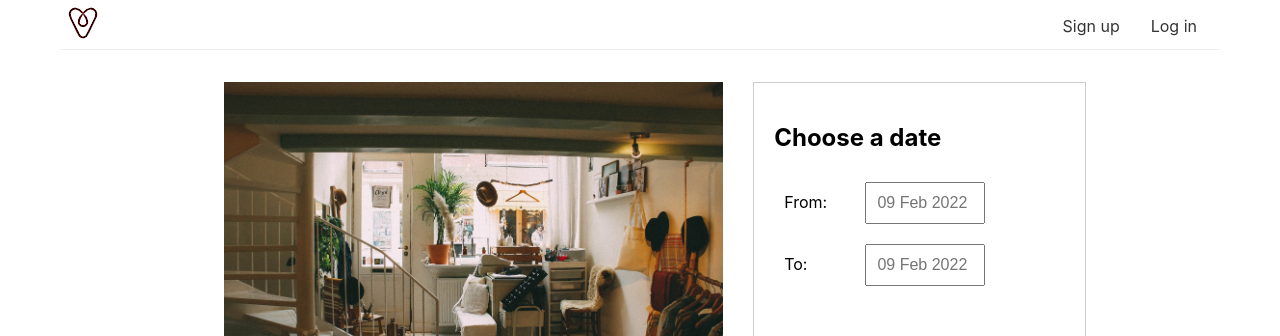
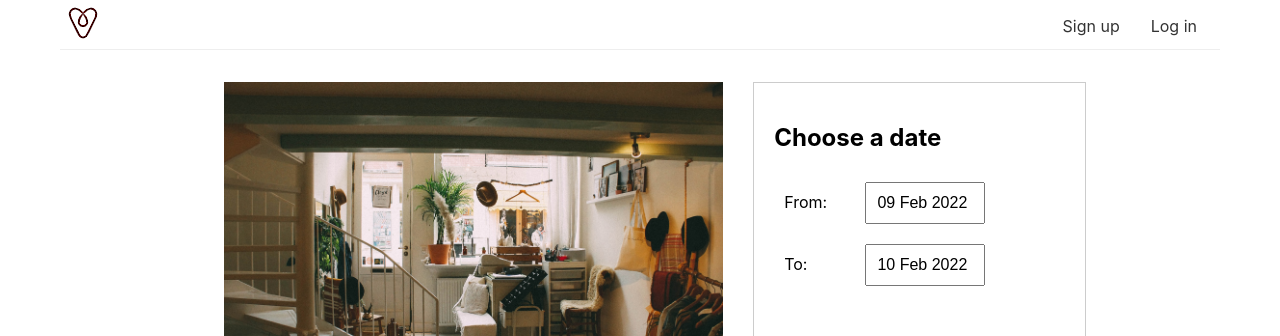
Before and after one commit to mbelenmontoya/airbnb-clone, a Next.js app: page /houses/1 in a window 1280 px wide. Shown: the top 336 px of the page. Built offline with nearby package versions, Linux system fonts and the light colour scheme.

Commit message:
datepiker sync dates

```diff
--- a/components/DateRangePicker.js
+++ b/components/DateRangePicker.js
@@ -1,8 +1,11 @@
+import { useState } from "react";
+
 import DayPickerInput from "react-day-picker/DayPickerInput";
+import { DateUtils } from "react-day-picker";
+
 import "react-day-picker/lib/style.css";
 import dateFnsFormat from "date-fns/format";
 import dateFnsParse from "date-fns/parse";
-import { useState } from "react";
 
 const parseDate = (str, format, locale) => {
   const parsed = dateFnsParse(str, format, new Date(), { locale });
@@ -14,9 +17,26 @@ const formatDate = (date, format, locale) =>
 
 const format = "dd MMM yyyy";
 
+const today = new Date();
+const tomorrow = new Date(today);
+tomorrow.setDate(tomorrow.getDate() + 1);
+
+const numberOfNightsBetweenDates = (startDate, endDate) => {
+  const start = new Date(startDate); //clone
+  const end = new Date(endDate); //clone
+  let dayCount = 0;
+
+  while (end > start) {
+    dayCount++;
+    start.setDate(start.getDate() + 1);
+  }
+
+  return dayCount;
+};
+
 export default function DateRangePicker() {
-  const [startDate, setStartDate] = useState(new Date());
-  const [endDate, setEndDate] = useState(new Date());
+  const [startDate, setStartDate] = useState(today);
+  const [endDate, setEndDate] = useState(tomorrow);
 
   return (
     <div className="date-range-picker-container">
@@ -25,6 +45,7 @@ export default function DateRangePicker() {
         <DayPickerInput
           formatDate={formatDate}
           format={format}
+          value={startDate}
           parseDate={parseDate}
           placeholder={`${dateFnsFormat(new Date(), format)}`}
           dayPickerProps={{
@@ -36,6 +57,11 @@ export default function DateRangePicker() {
           }}
           onDayChange={(day) => {
             setStartDate(day);
+            if (numberOfNightsBetweenDates(day, endDate) < 1) {
+              const newEndDate = new Date(day);
+              newEndDate.setDate(newEndDate.getDate() + 1);
+              setEndDate(newEndDate);
+            }
           }}
         />
       </div>
@@ -44,13 +70,17 @@ export default function DateRangePicker() {
         <DayPickerInput
           formatDate={formatDate}
           format={format}
+          value={endDate}
           parseDate={parseDate}
           placeholder={`${dateFnsFormat(new Date(), format)}`}
           dayPickerProps={{
             modifiers: {
-              disabled: {
-                before: new Date(),
-              },
+              disabled: [
+                startDate,
+                {
+                  before: startDate,
+                },
+              ],
             },
           }}
           onDayChange={(day) => {
```
Also changed, not shown: 1 other file (tests, documents, lock files or other folders).
